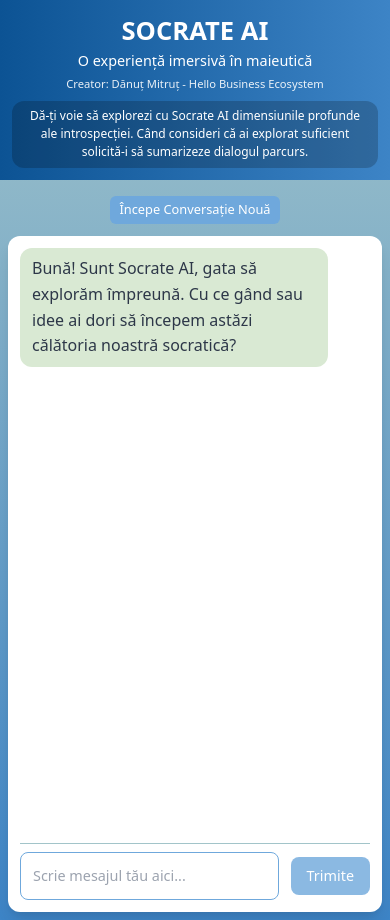
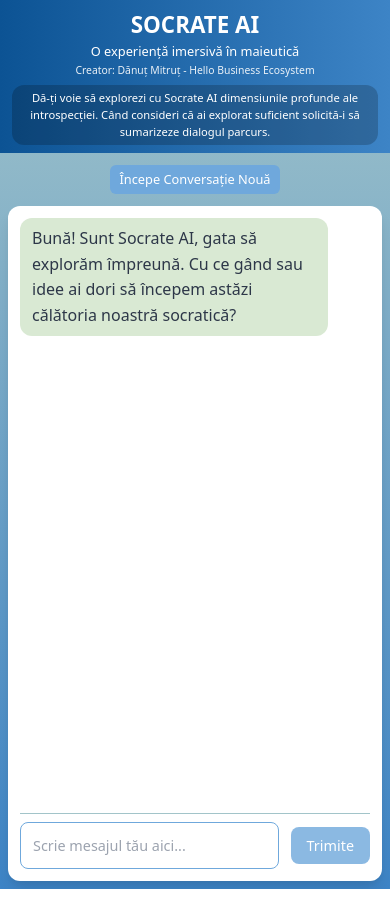
Before and after one commit to danutmitrut/Socrate-AI, a website: page index.html in a window 390 px wide. After the commit the page ends 889 px from the top, so only its background shows below. Drawn offline with nearby package versions, Linux system fonts and the light colour scheme.

Commit message:
Update header 5

```diff
--- a/index.html
+++ b/index.html
@@ -33,7 +33,7 @@
         header {
             background-image: linear-gradient(to right, var(--brand-dark-blue), var(--brand-medium-blue));
             /* >>> MODIFICARI AICI: Reducem padding-ul vertical general al headerului <<< */
-            padding: 1rem 1rem; /* Redus de la 1.5rem la 1rem */
+            padding: 0.75rem 1rem; /* Redus de la 1rem la 0.75rem */
             color: var(--brand-white);
             text-align: center;
             width: 100%;
@@ -48,29 +48,27 @@
             font-weight: 800;
             color: var(--brand-white);
             text-transform: uppercase;
-            /* >>> MODIFICARI AICI: Eliminăm margin-bottom pentru a comprima spațiul <<< */
             margin-bottom: 0;
         }
 
         header h2 {
             font-size: 1.75rem;
             color: var(--brand-white);
-            /* >>> MODIFICARI AICI: Eliminăm margin-bottom pentru a comprima spațiul <<< */
             margin-bottom: 0;
         }
 
         /* Stiluri pentru creator, mutat acum în header, cu margini reduse */
         header h3 {
             /* >>> MODIFICARI AICI: Reducem margin-top și margin-bottom <<< */
-            margin-top: 0.25rem; /* Redus de la 0.5rem */
+            margin-top: 0.1rem; /* Redus de la 0.25rem */
             font-size: 1rem;
             opacity: 0.9;
             color: var(--brand-white);
-            margin-bottom: 0.75rem; /* Redus de la 1.5rem */
+            margin-bottom: 0.5rem; /* Redus de la 0.75rem */
         }
 
         header p { /* Stiluri pentru instrucțiunile de utilizare, cu margine redusă */
-            margin-top: 0; /* Asigurăm că nu are margin-top */
+            margin-top: 0;
             max-width: 800px;
             margin-left: auto;
             margin-right: auto;
@@ -87,8 +85,8 @@
             flex-direction: column;
             align-items: center;
             flex-grow: 1;
-            /* >>> MODIFICARI AICI: Reducem margin-top pentru a aduce chat-ul mai sus <<< */
-            margin-top: 1.5rem; /* Redus de la 2rem */
+            /* >>> MODIFICARI AICI: Reducem margin-top pentru a aduce chat-ul și mai sus <<< */
+            margin-top: 1rem; /* Redus de la 1.5rem */
             padding-bottom: 1rem;
             padding-left: 1rem;
             padding-right: 1rem;
@@ -267,16 +265,16 @@
                 margin: 0;
                 width: 100%;
                 /* >>> MODIFICARI AICI: Reducem și mai mult padding-ul în header pe mobil <<< */
-                padding: 0.75rem 0.75rem; /* Redus de la 1rem */
+                padding: 0.5rem 0.75rem; /* Redus de la 0.75rem */
             }
             /* >>> MODIFICARI AICI: Font size ajustări pentru mobil <<< */
-            header h1 { font-size: 1.6rem; } /* Micșorăm și mai mult fontul pentru titlu pe mobil */
-            header h2 { font-size: 0.9rem; }    /* Micșorăm și mai mult fontul pentru subtitlu pe mobil */
-            header h3 { font-size: 0.7rem; margin-top: 0.25rem; margin-bottom: 0.5rem;} /* Ajustăm și mai mult creatorul */
-            header p { font-size: 0.75rem; padding: 0.4rem 0.6rem; margin-top: 0.25rem;} /* Ajustăm explicația */
+            header h1 { font-size: 1.4rem; } /* Micșorăm și mai mult fontul pentru titlu pe mobil */
+            header h2 { font-size: 0.8rem; }    /* Micșorăm și mai mult fontul pentru subtitlu pe mobil */
+            header h3 { font-size: 0.65rem; margin-top: 0.15rem; margin-bottom: 0.4rem;} /* Ajustăm și mai mult creatorul */
+            header p { font-size: 0.7rem; padding: 0.3rem 0.5rem; margin-top: 0.2rem;} /* Ajustăm explicația */
 
             #chat-interaction-area {
-                margin-top: 1rem; /* Redus de la 1.5rem */
+                margin-top: 0.75rem; /* Redus de la 1rem */
                 padding-bottom: 0.5rem;
                 padding-left: 0.5rem;
                 padding-right: 0.5rem;
```
